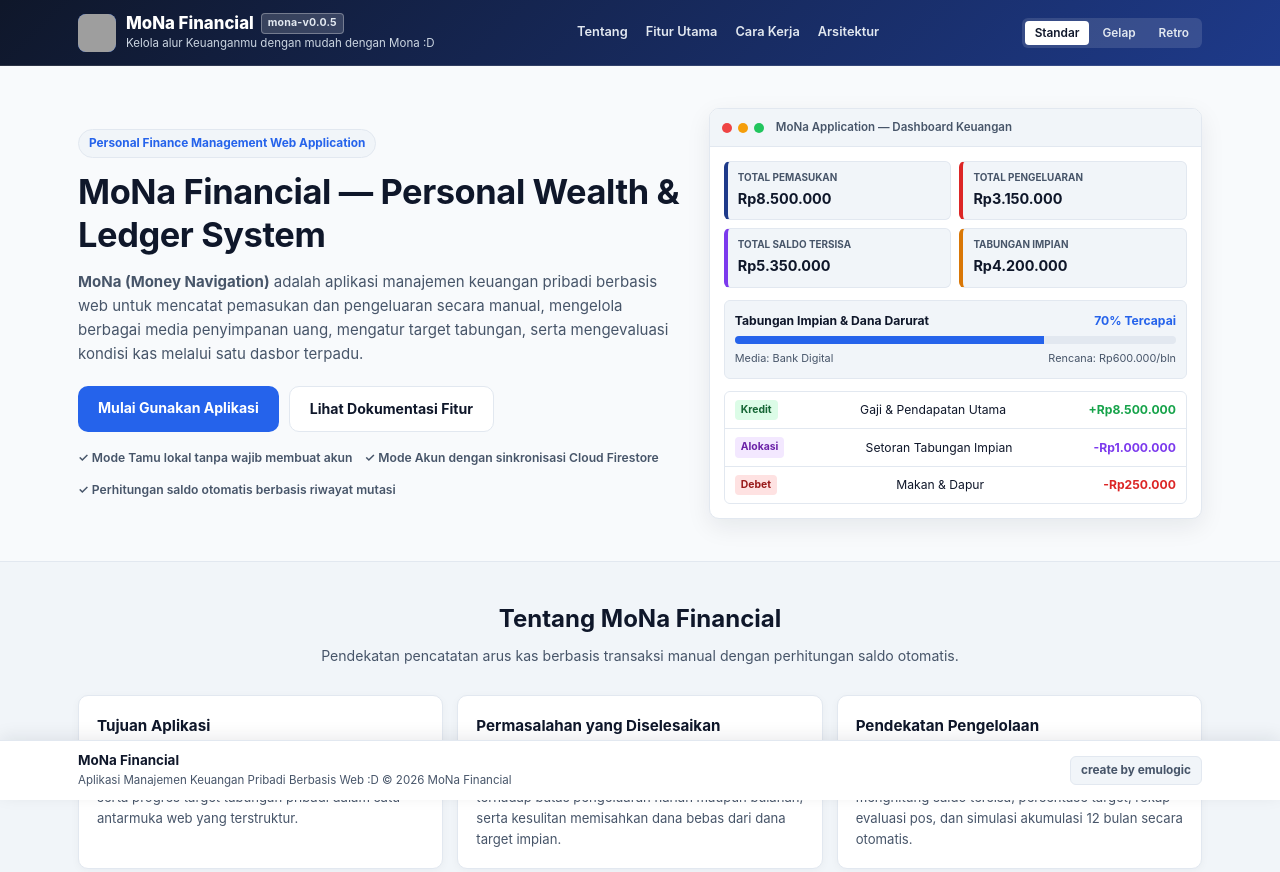
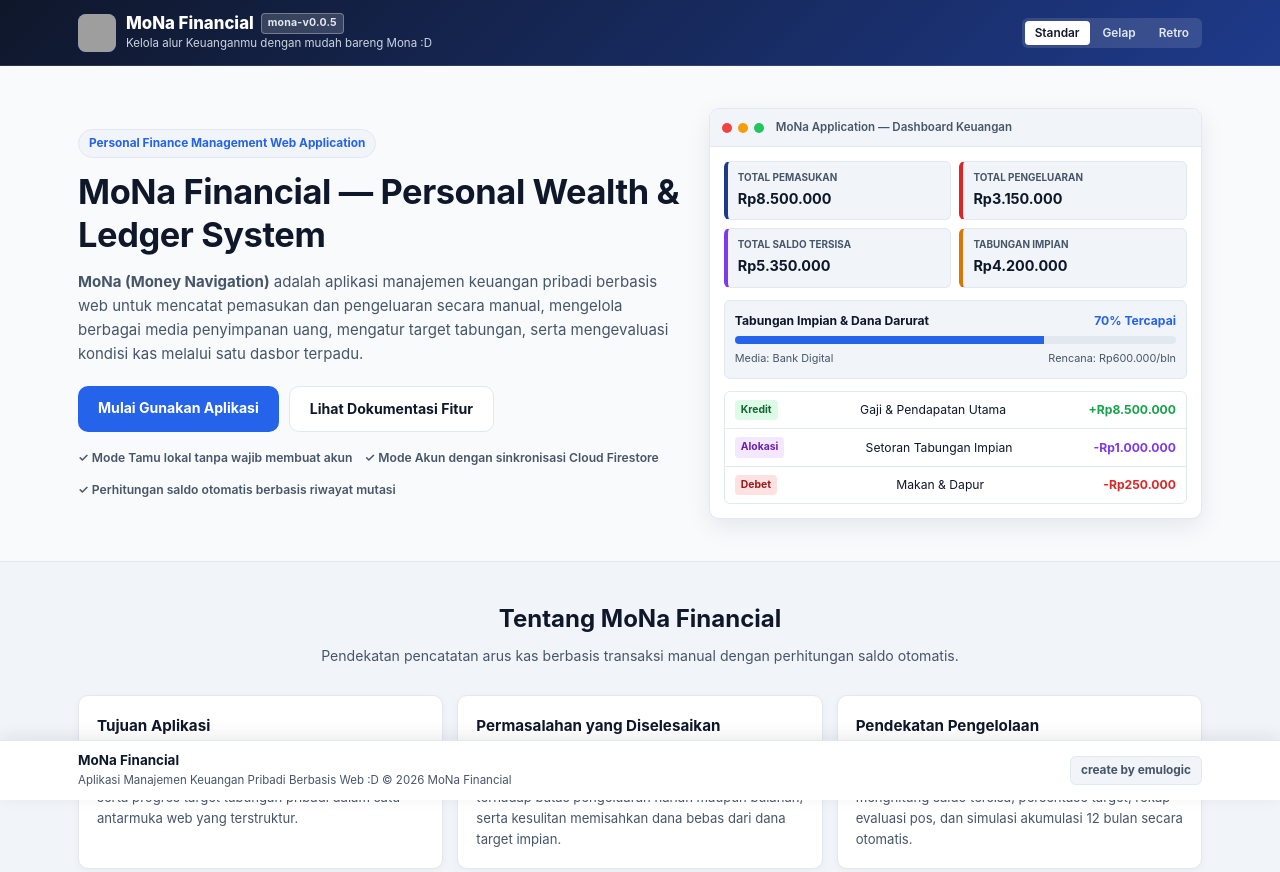
Before and after one commit to emulogic18100/MONA-WEB, a plain HTML site: page index.html in a window 1280 px wide. Shown: the top 872 px of the page. Drawn offline with Linux system fonts and the light colour scheme; grey boxes are pictures that could not be loaded.

Commit message:
Update title and subtitle text in index.html

```diff
--- a/index.html
+++ b/index.html
@@ -5,7 +5,7 @@
     <meta name="viewport" content="width=device-width, initial-scale=1.0">
     <meta http-equiv="Content-Security-Policy" content="default-src 'self'; script-src 'self'; style-src 'self'; img-src 'self' data:; object-src 'none'; base-uri 'self'; form-action 'self';">
     <meta name="referrer" content="strict-origin-when-cross-origin">
-    <title>MoNa Financial — Kelola alur Keuanganmu dengan mudah dengan Mona :D</title>
+    <title>MoNa Financial — Kelola alur Keuanganmu dengan mudah bareng Mona :D</title>
     <link rel="stylesheet" href="asset/style/company.css">
 </head>
 <body>
@@ -22,16 +22,10 @@
                         <span class="cp-brand-title">MoNa Financial</span>
                         <span class="cp-version-badge">mona-v0.0.5</span>
                     </div>
-                    <div class="cp-brand-sub">Kelola alur Keuanganmu dengan mudah dengan Mona :D</div>
+                    <div class="cp-brand-sub">Kelola alur Keuanganmu dengan mudah bareng Mona :D</div>
                 </div>
             </div>
 
-            <nav class="cp-nav-links" aria-label="Navigasi Halaman">
-                <a href="#tentang">Tentang</a>
-                <a href="#fitur">Fitur Utama</a>
-                <a href="#cara-kerja">Cara Kerja</a>
-                <a href="#arsitektur">Arsitektur</a>
-            </nav>
 
             <div class="cp-nav-actions">
                 <div class="cp-theme-switcher" aria-label="Pilih Tema Tampilan">
```
